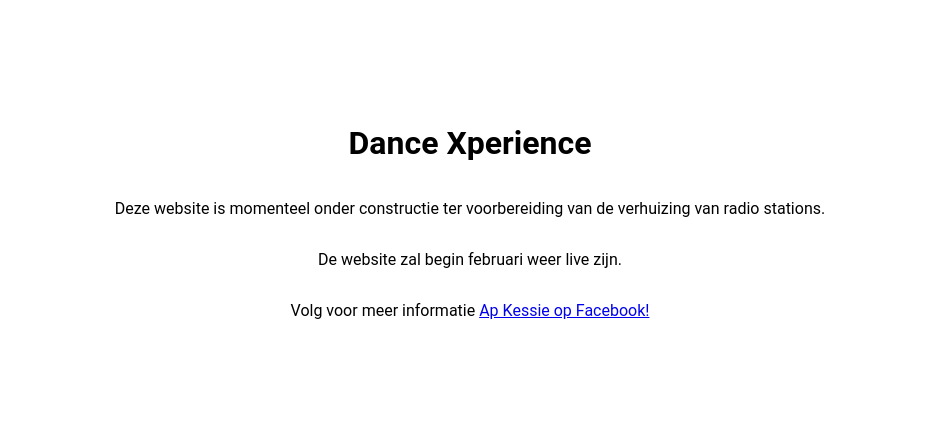
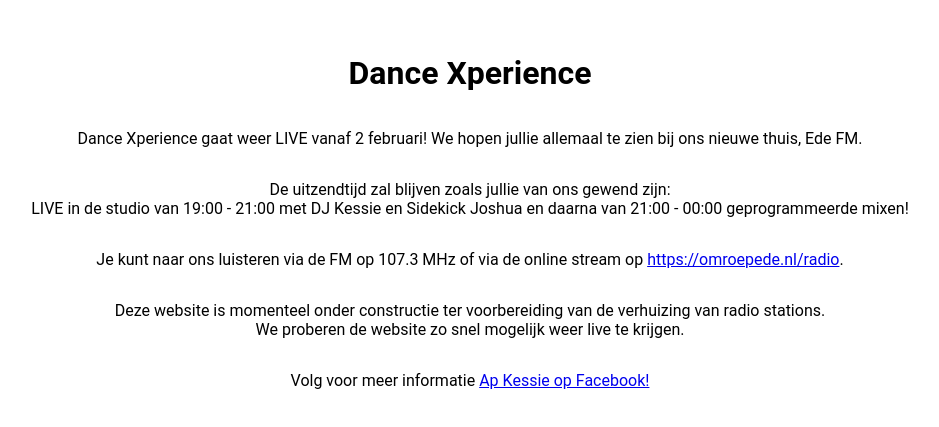
Before and after one commit to Dance-Xperience/DanceX, a SvelteKit app: page / in a window 1280 px wide. Shown: the part 181-608 px from the top of the page, without its empty margins (170-1109 px from the left). Built offline with nearby package versions, Linux system fonts and the light colour scheme.

Commit message:
nieuwe text

```diff
--- a/src/routes/+page.svelte
+++ b/src/routes/+page.svelte
@@ -4,10 +4,27 @@
 
 <h1>Dance Xperience</h1>
 <p>
+	Dance Xperience gaat weer LIVE vanaf 2 februari! We hopen jullie allemaal te zien bij ons nieuwe
+	thuis, Ede FM.
+</p>
+<p>
+	De uitzendtijd zal blijven zoals jullie van ons gewend zijn:<br /> LIVE in de studio van 19:00 - 21:00
+	met DJ Kessie en Sidekick Joshua en daarna van 21:00 - 00:00 geprogrammeerde mixen!
+</p>
+<p>
+	Je kunt naar ons luisteren via de FM op 107.3 MHz of via de online stream op
+	<a href="https://omroepede.nl/radio">https://omroepede.nl/radio</a>.
+</p>
+<p>
 	Deze website is momenteel onder constructie ter voorbereiding van de verhuizing van radio
-	stations.
+	stations.<br /> We proberen de website zo snel mogelijk weer live te krijgen.
 </p>
-<p>De website zal begin februari weer live zijn.</p>
 <p>
 	Volg voor meer informatie <a href="https://www.facebook.com/djkessie/">Ap Kessie op Facebook!</a>
 </p>
+
+<style>
+	* {
+		text-align: center;
+	}
+</style>
```
